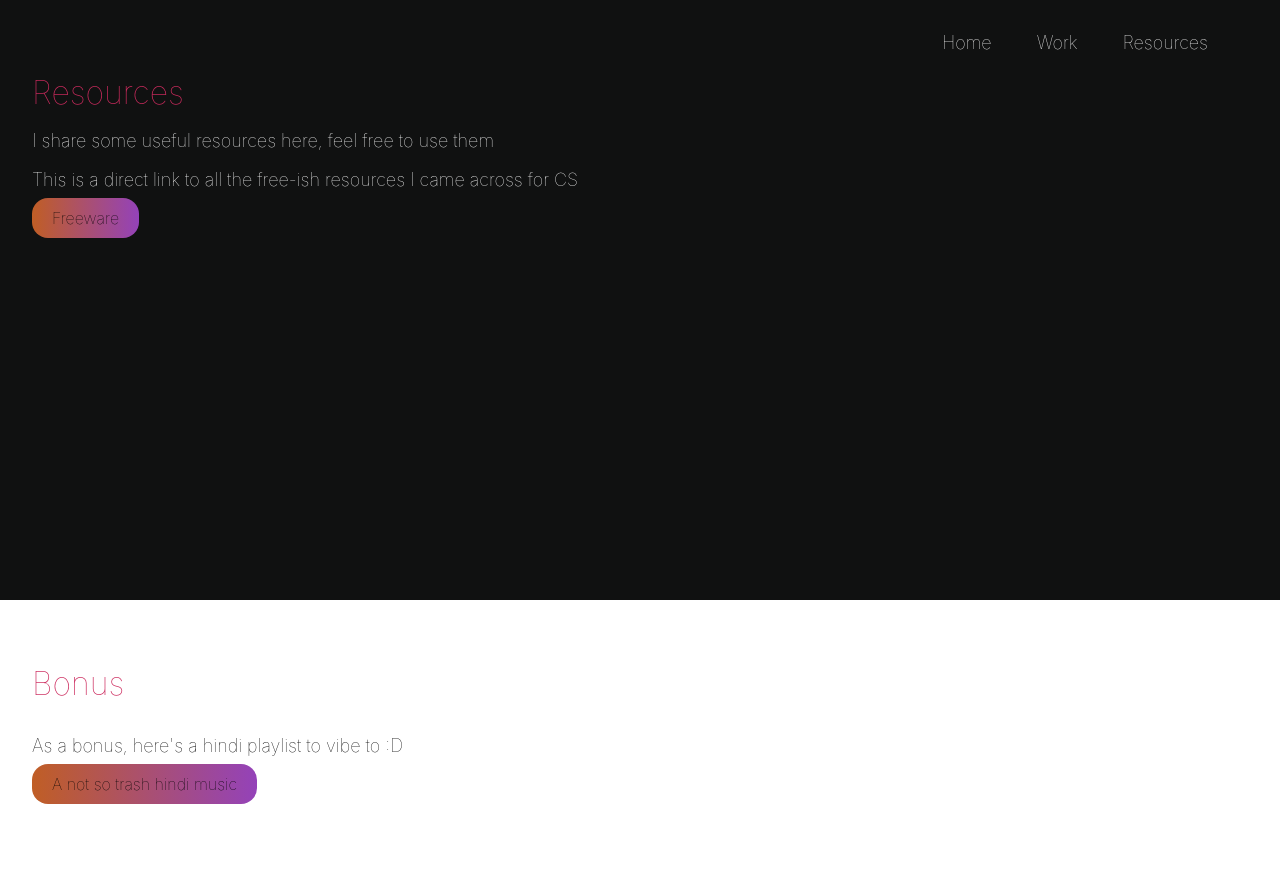
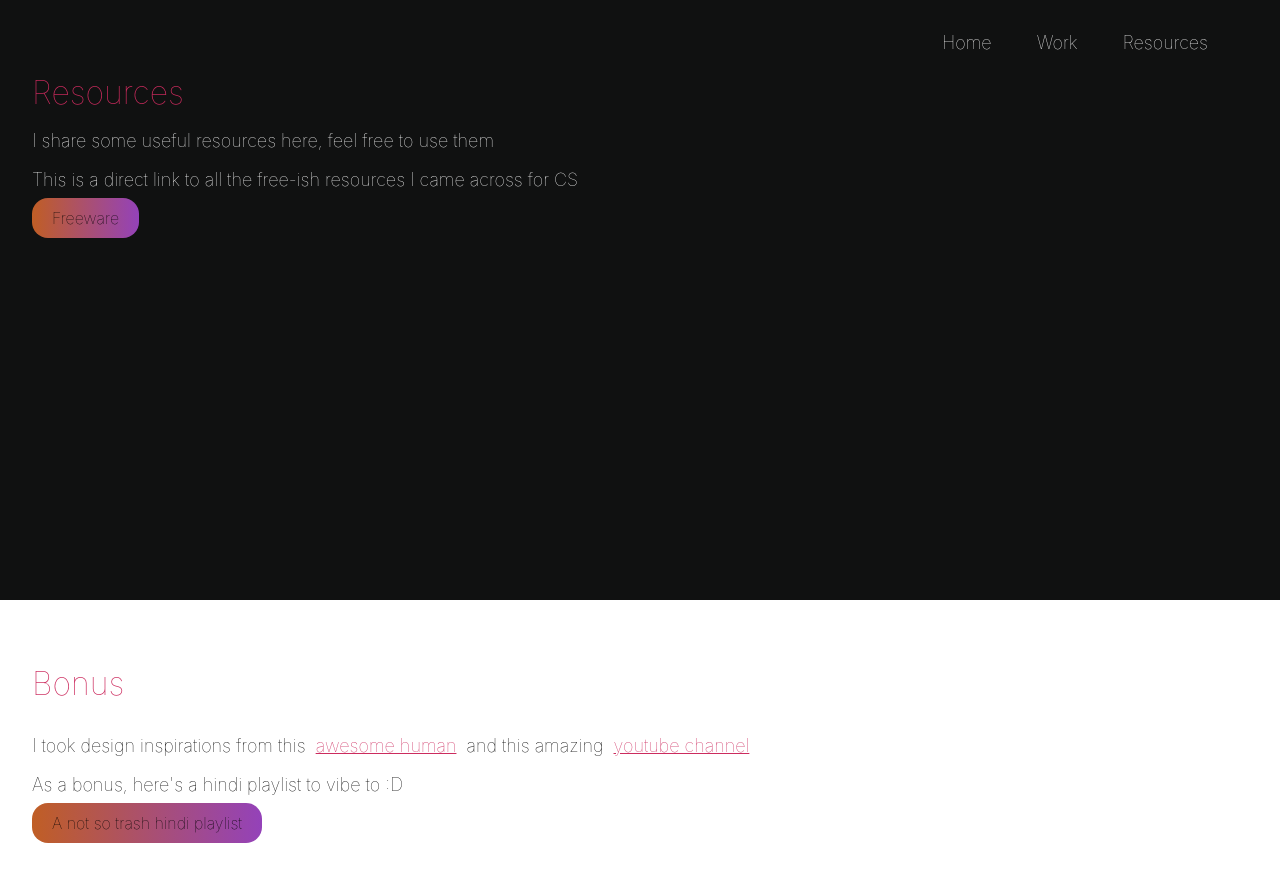
Before and after one commit to shreydd/portfolio, a JavaScript app: page /Resources in a window 1280 px wide. Shown: the top 882 px of the page. Built offline with nearby package versions, Linux system fonts and the light colour scheme; the HTML template or start-up script is replaced by a standard one.

Commit message:
Update Resources.js

```diff
--- a/src/Resources.js
+++ b/src/Resources.js
@@ -20,9 +20,24 @@ const Resources = () => {
         </a>
       </div>
       <div className="section">
-          <p className="header">Bonus</p>
-          <p className="brief">As a bonus, here's a hindi playlist to vibe to :D </p>
-          <a href="https://music.youtube.com/playlist?list=PLTHBKo_GjRM58DvvdPc_lRzmUzyQnaGws" className="btn">A not so trash hindi music</a>
+        <p className="header">Bonus</p>
+        <p className="brief miniTheme">
+          I took design inspirations from this{" "}
+          <a href="https://sarah.dev/">awesome human</a> and this amazing{" "}
+          <a href="https://www.youtube.com/channel/UCN7dywl5wDxTu1RM3eJ_h9Q">
+            {" "}
+            youtube channel{" "}
+          </a>{" "}
+        </p>
+        <p className="brief">
+          As a bonus, here's a hindi playlist to vibe to :D{" "}
+        </p>
+        <a
+          href="https://music.youtube.com/playlist?list=PLTHBKo_GjRM58DvvdPc_lRzmUzyQnaGws"
+          className="btn"
+        >
+          A not so trash hindi playlist
+        </a>
       </div>
     </div>
   );
```
